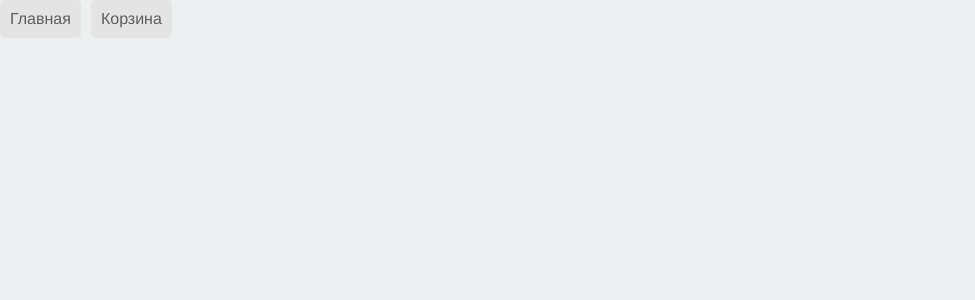
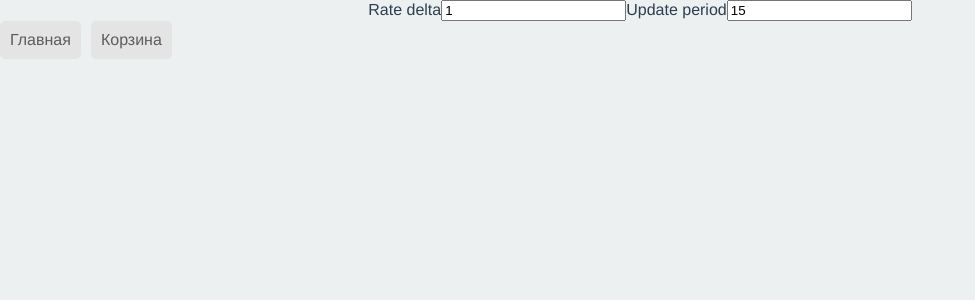
Before and after one commit to goranton/shop-test, a Vue app: page /goods in a window 1280 px wide. Shown: the top 300 px of the page, without its empty margins (0-975 px from the left). Built offline with nearby package versions, Linux system fonts and the light colour scheme.

Commit message:
Allow update period and currency delta

```diff
--- a/src/App.vue
+++ b/src/App.vue
@@ -1,5 +1,18 @@
 <template>
   <div class="app" id="app">
+    <div class="app__configuration">
+      <label for="rate">Rate delta</label>
+      <input type="text" v-model="rate" id="rate" />
+
+      <label for="period">Update period</label>
+      <input
+        type="text"
+        v-model="updateInterval"
+        id="period"
+        @change="initUpdater"
+      />
+    </div>
+
     <message-list class="app__messages" :messages="messages" />
     <router-view />
   </div>
@@ -57,12 +70,16 @@ export default {
   components: { MessageList },
   data() {
     return {
-      messages: []
+      messages: [],
+      rate: 1,
+      timer: null,
+      updateInterval: 15
     };
   },
   methods: {
     ...mapActions("goods", {
-      loadItems: ACTIONS.LOAD_ITEMS
+      loadItems: ACTIONS.LOAD_ITEMS,
+      syncProperties: ACTIONS.SYNC_PROPERTIES
     }),
     ...mapMutations("basket", {
       restoreBasket: MUTATIONS.RESTORE
@@ -80,18 +97,35 @@ export default {
     messageListener(message) {
       this.messages.push(message);
       this.applyMessageRemoveTimer(message.id);
+    },
+    initUpdater() {
+      if (this.timer) {
+        this.destroyUpdater();
+      }
+
+      this.timer = setInterval(() => {
+        this.syncProperties(this.rate);
+      }, this.updateInterval * 1000);
+    },
+    destroyUpdater() {
+      if (this.timer) {
+        clearInterval(this.timer);
+      }
     }
   },
   mounted() {
     const [{ add }] = this.$message;
     add(this.messageListener);
+    this.initUpdater();
   },
   beforeDestroy() {
     const [{ remove }] = this.$message;
     remove(this.messageListener);
+    this.destroyUpdater();
   },
   async created() {
     await this.loadItems();
+    await this.syncProperties(this.rate);
     this.restoreBasket();
   }
 };
--- a/src/modules/goods/store/actions.js
+++ b/src/modules/goods/store/actions.js
@@ -6,7 +6,6 @@ export default {
   async [ACTIONS.LOAD_ITEMS](
     {
       commit,
-      dispatch,
       state: {
         items: { status }
       }
@@ -20,12 +19,11 @@ export default {
 
     try {
       commit(MUTATIONS.LOAD_ITEMS_SUCCESS, await goodsService.loadNames());
-      dispatch(ACTIONS.SYNC_PROPERTIES);
     } catch (e) {
       commit(MUTATIONS.LOAD_ITEMS_FAILED, e);
     }
   },
-  async [ACTIONS.SYNC_PROPERTIES]({ commit }) {
+  async [ACTIONS.SYNC_PROPERTIES]({ commit }, rate = 1) {
     try {
       const {
         Error: responseError,
@@ -37,7 +35,10 @@ export default {
         commit(MUTATIONS.SYNC_PROPERTIES_FAILED, responseError);
       }
 
-      commit(MUTATIONS.SYNC_PROPERTIES_SUCCESS, responsePayload);
+      commit(MUTATIONS.SYNC_PROPERTIES_SUCCESS, {
+        payload: responsePayload,
+        rate
+      });
     } catch (e) {
       commit(MUTATIONS.SYNC_PROPERTIES_FAILED, e);
     }
--- a/src/modules/goods/store/mutations.js
+++ b/src/modules/goods/store/mutations.js
@@ -1,7 +1,16 @@
 import { MUTATIONS } from "./constants";
-import { loadFailed, loadSuccess } from "../../../store/helpers/loadable";
+import {
+  getLoadData,
+  loadFailed,
+  loadSuccess
+} from "../../../store/helpers/loadable";
 
 export default {
+  /**
+   * Fetch and serialize items. Mark status as success
+   * @param state
+   * @param payload
+   */
   [MUTATIONS.LOAD_ITEMS_SUCCESS](state, payload) {
     Object.assign(state, {
       items: loadSuccess(
@@ -19,11 +28,11 @@ export default {
 
             // push group items to items stack
             groupItemsEntries.forEach(([itemId, { N: itemName }]) => {
-              // set default values for item
               items.push({
                 id: +itemId,
                 groupId: +groupId,
                 name: itemName,
+                // set default values for item
                 count: -1,
                 price: -1
               });
@@ -39,15 +48,27 @@ export default {
       )
     });
   },
+  /**
+   * Store error and mark as failed
+   * @param {Object} state
+   * @param {*} error - error instance
+   */
   [MUTATIONS.LOAD_ITEMS_FAILED](state, error) {
     Object.assign(state, { items: loadFailed(error) });
   },
-  [MUTATIONS.SYNC_PROPERTIES_SUCCESS]({ items }, payload) {
-    const loadedItems = items.data?.items;
+  /**
+   * Synchronize loaded items and properties
+   * @param items
+   * @param payload
+   * @param {Number} rate - currency rate
+   */
+  [MUTATIONS.SYNC_PROPERTIES_SUCCESS]({ items }, { payload, rate }) {
+    const { items: loadedItems = [] } = getLoadData(items);
 
-    if (loadedItems && loadedItems.length) {
+    console.log(loadedItems);
+
     Object.assign(items.data, {
-        items: [...loadedItems].map(item => {
+      items: loadedItems.map(item => {
         const foundProperties = payload.find(({ T, G }) => {
           return T === item.id && G === item.groupId;
         });
@@ -60,12 +81,11 @@ export default {
 
         return {
           ...item,
-            price: +itemPrice,
+          price: +itemPrice * rate,
           count: itemCount
         };
       })
     });
-    }
   },
   [MUTATIONS.SYNC_PROPERTIES_FAILED](state, error) {
     Object.assign(state, { items: loadFailed(error) });
```
Lines whose indentation alone changed are shown as unchanged.
